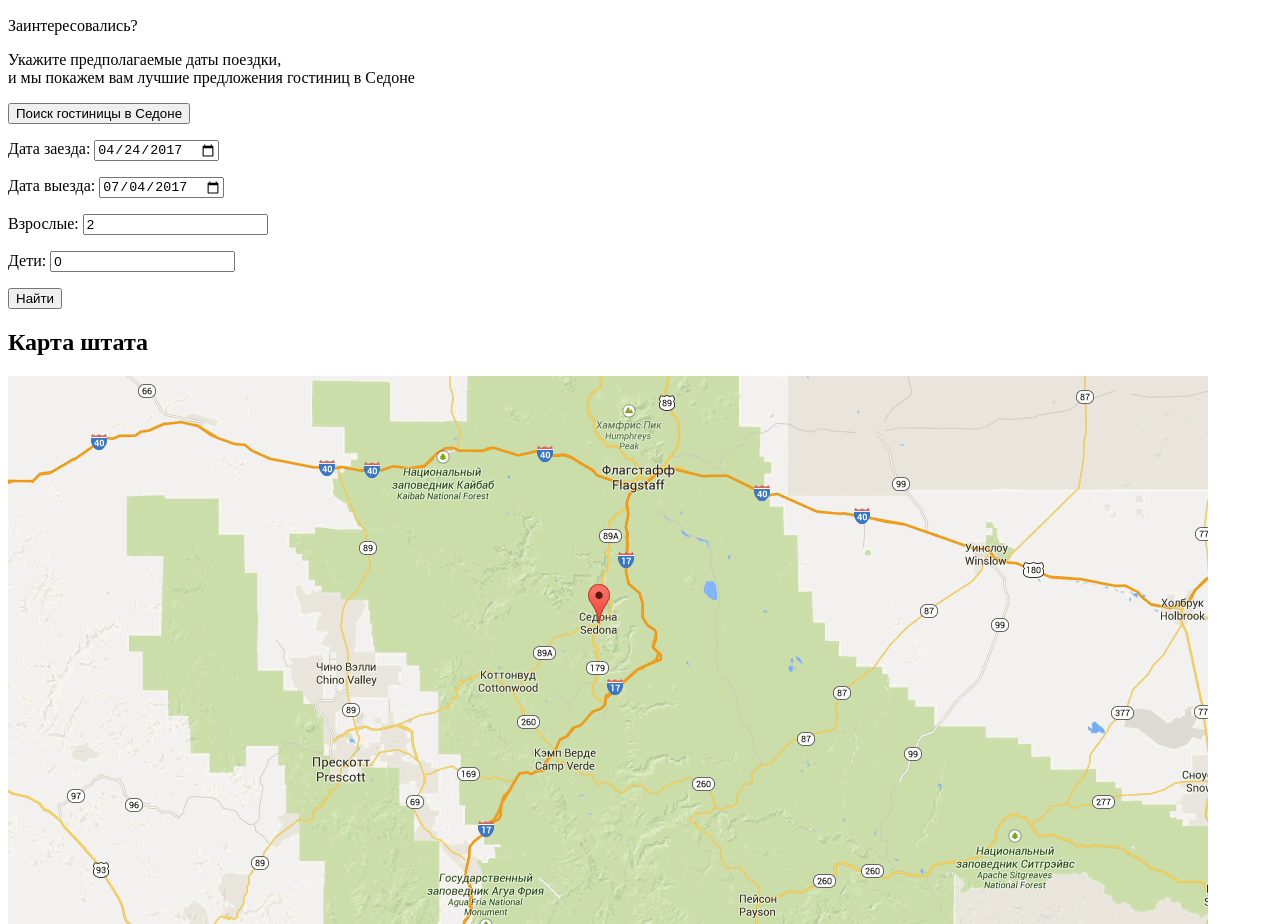
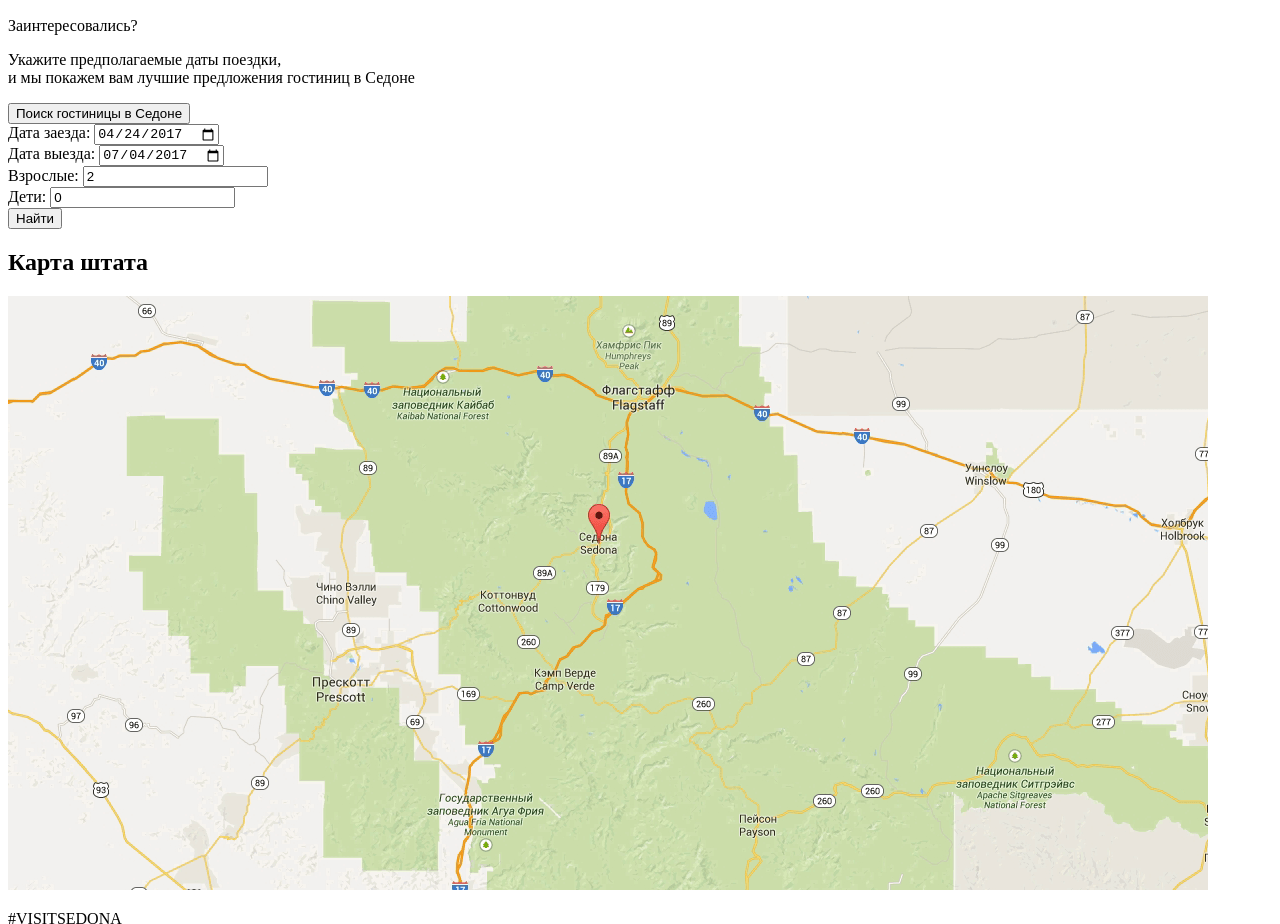
Before and after one commit to Fomich3000/1148461-sedona-27, a plain HTML site: page index.html in a window 1280 px wide. Shown: the part 2963-3887 px from the top of the page. Drawn offline with Linux system fonts and the light colour scheme.

Commit message:
Makes some edits

```diff
--- a/index.html
+++ b/index.html
@@ -121,23 +121,23 @@
           и мы покажем вам лучшие предложения гостиниц в Седоне
         </p>
         <button type="button">Поиск гостиницы в Седоне</button>
-        <form action="" method="get">
-          <p>
+        <form action="" method="post">
+          <div>
             <label for="checkin-date">Дата заезда:</label>
             <input type="date" id="checkin-date" name="check-in" value="2017-04-24">
-          </p>
-          <p>
+          </div>
+          <div>
             <label for="checkout-date">Дата выезда:</label>
             <input type="date" id="checkout-date" name="check-out" value="2017-07-04">
-          </p>
-          <p>
+          </div>
+          <div>
             <label for="grownups">Взрослые:</label>
-            <input type="text" id="grownups" name="grownups-number" value="2">
-          </p>
-          <p>
+            <input type="number" id="grownups" name="grownups-number" value="2">
+          </div>
+          <div>
             <label for="kids">Дети:</label>
             <input type="text" id="kids" name="kids-number" value="0">
-          </p>
+          </div>
           <button type="submit">Найти</button>
         </form>
       </section>
```
